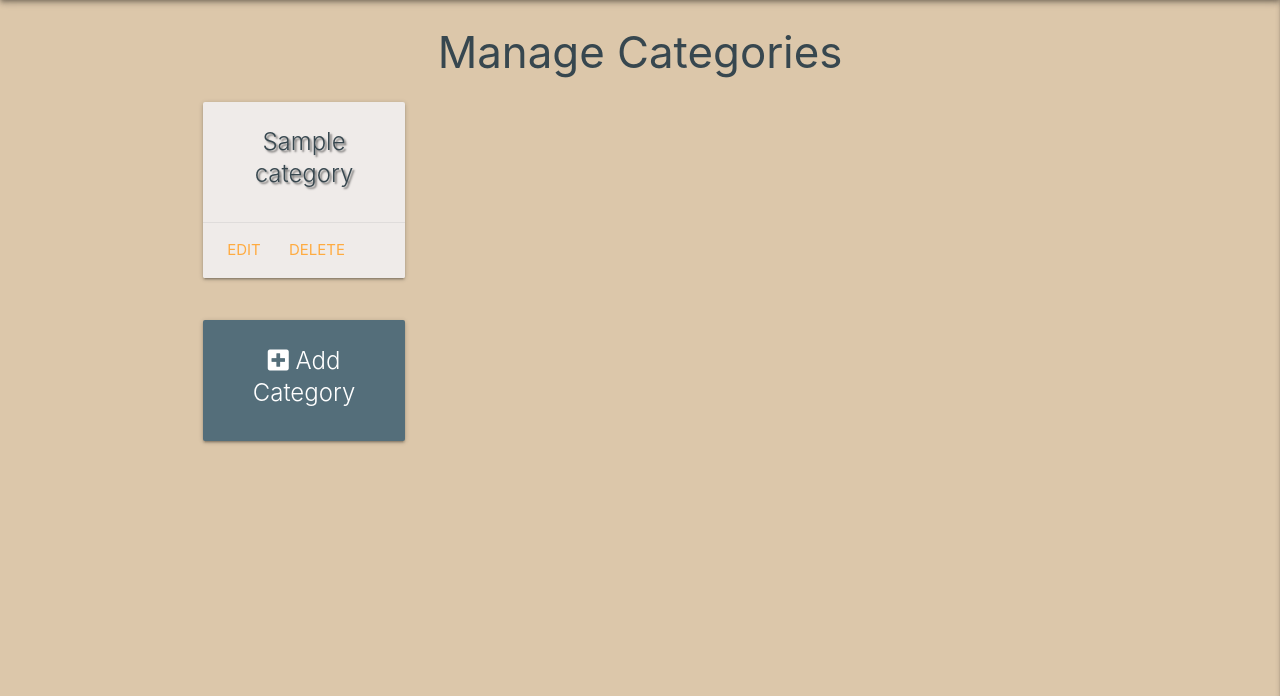
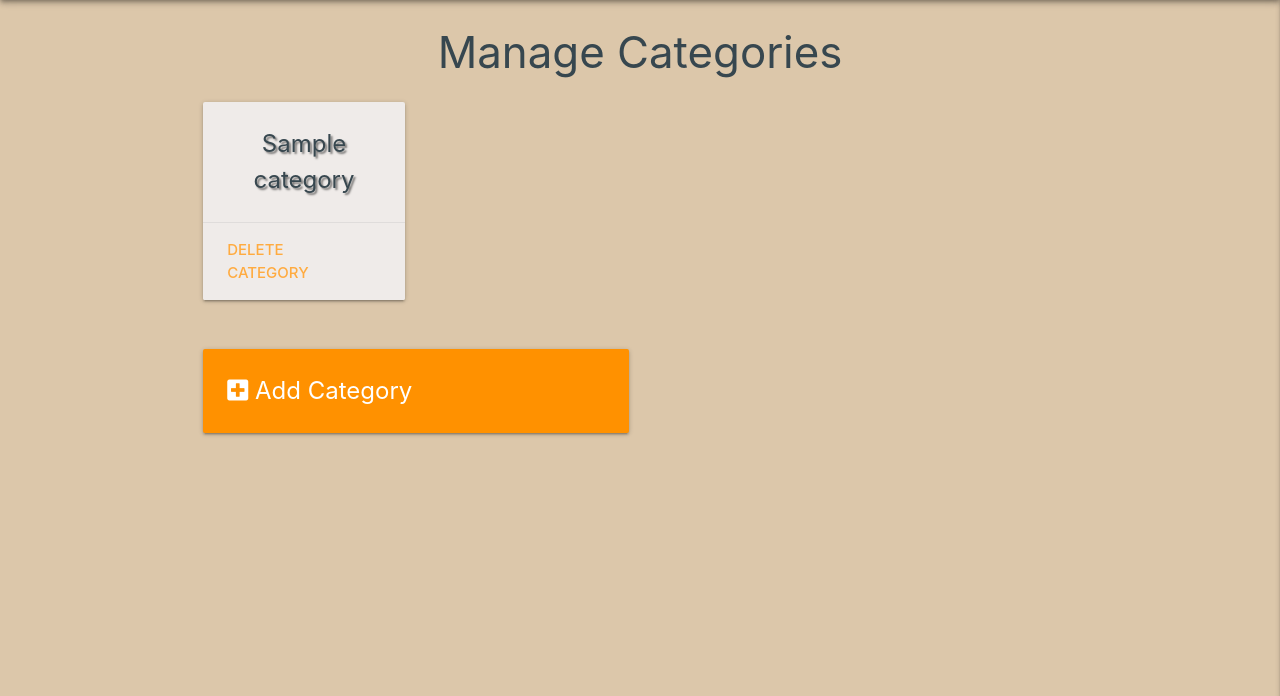
Before and after one commit to Code-Institute-Submissions/RuiOliveira83-MP3, a Flask app: page /get_categories in a window 1280 px wide. Shown: the part 64-760 px from the top of the page. Run offline with Flask 2, Linux system fonts and the light colour scheme; a database or web service that is not in the repository returns one stand-in record (values such as "Sample title"); some libraries are stand-ins or nearby versions.

Commit message:
Add/delete categories added

```diff
--- a/app.py
+++ b/app.py
@@ -154,10 +154,25 @@ def delete_recipe(recipe_id):
     return redirect(url_for("get_recipes"))
 
 
-@app.route("/get_categories")
+@app.route("/get_categories", methods=["GET", "POST"])
 def get_categories():
+    if request.method == "POST":
+        category_added = {
+            "category_name": request.form.get("category_name"),
+        }
+        mongo.db.categories.insert_one(category_added)
+        flash("Category Successfully Added")
+        return redirect(url_for("get_categories"))
+
     categories = list(mongo.db.categories.find().sort("category_name", 1))
     return render_template("categories.html", categories=categories)
+
+
+@app.route("/delete_category/<category_id>")
+def delete_category(category_id):
+    mongo.db.categories.remove({"_id": ObjectId(category_id)})
+    flash("Category Successfully Deleted")
+    return redirect(url_for("get_categories"))
 
 
 if __name__ == "__main__":
--- a/static/css/style.css
+++ b/static/css/style.css
@@ -64,3 +64,17 @@ li.cat-list {
 .card-panel {
     margin-top: 14px;
 }
+
+.cat-card {
+    font-size: x-large;
+    font-weight: 400;
+}
+
+.modal-new-cat {
+    padding: 15px 15px 5px !important;
+    width: 90%;
+}
+
+.btn-left-margin{
+    margin-left: 20px !important;
+}
--- a/templates/categories.html
+++ b/templates/categories.html
@@ -1,32 +1,72 @@
 {% extends "base.html" %}
 {% block content %}
 
-<h3 class="center-align blue-grey-text text-darken-3">Manage Categories</h3>
+    <h3 class="center-align blue-grey-text text-darken-3">Manage Categories</h3>
 
     <div class="row">
         {% for category in categories %}
             <div class="col s12 m4 l3">
                 <div class="card brown lighten-5">
-                    <div class="card-content blue-grey-text text-darken-3 text-shadow text-heavy ">
-                        <p class="card-title center-align text-heavy">{{ category.category_name }}</p>
+                    <div class="card-content">
+                        <p class="center-align cat-card  blue-grey-text text-darken-3 text-shadow">{{ category.category_name.capitalize() }}</p>
                     </div>
                     <div class="card-action">
-                        <a href="#"> <span class="center-align">
-                            Edit
-                        </span> </a>
-                        <a class="center-align" href="#">
-                            <span class="center-align">Delete</span>
-                        </a>
+
+                        <!-- Modal Trigger -->
+                        <a class="modal-trigger center-align text-heavy" href="#{{ category._id }}">Delete Category</a>
+
+                        <!-- Modal Structure -->
+                        <div id="{{ category._id }}" class="modal">
+                            <div class="modal-content">
+                                <h4>Delete Category</h4>
+                                <p>Are you sure you want to delete {{ category.category_name }} category?</p>
+                                <p>This action will be permanent!</p>
+                            </div>
+                            <div class="modal-footer">
+                                <a href="#!" class="modal-close waves-effect waves-green btn-flat">Keep Category</a>
+                                <a href="{{ url_for('delete_category', category_id=category._id) }}"
+                                    class="modal-close waves-effect waves-green btn-flat">Delete Category {{ category.category_name }}</a>
+                            </div>
+                        </div>
+
                     </div>
                 </div>
             </div>
         {% endfor %}
+
     </div>
     <div class="row">
-        <div class="col s12 m4 l3">
-            <div class="card blue-grey darken-1">
-                <div class="card-content white-text">
-                    <span class="card-title center-align"><i class="fas fa-plus-square"></i> Add Category</span>
+        <div class="col s12 m8 l6">
+            <!-- Modal Trigger -->
+            <a class="modal-trigger" href="#modal2">
+                <div class="card-panel orange accent-3 cat-card">
+                    <span class="white-text"><i class="fas fa-plus-square"> </i> Add Category
+                    </span>
+                </div>
+            </a>
+            <!-- Modal Structure -->
+            <div id="modal2" class="modal">
+                <form class="col s12 modal-new-cat" method="POST" action="{{ url_for('get_categories') }}">
+                    <div class="modal-content modal-new-cat">
+                        <h4>Add a new category</h4>
+                        <div class="input-field">
+                            <i class="fas fa-plus-square prefix blue-grey-text text-darken-3"></i>
+                            <input id="category_name" name="category_name" minlength="3" maxlength="50" type="text"
+                                class="validate" required>
+                            <label for="category_name">New category</label>
+                        </div>
+                    </div>
+
+                            <div class="modal-footer">
+                                <a href="#!" class="modal-close blue-grey lighten-1 waves-effect btn-large left">Cancel </a>
+                                <button class="btn-large orange accent-3 text-heavy text-shadow waves-effect waves-light left btn-left-margin"
+                                    type="submit">
+                                     Add Category
+                                </button>
+                                <br>
+                            </div>
+                        </form>
+                    </div>
                 </div>
 
             </div>
```
Also changed, not shown: templates/recipes.html (+1 -40 lines).
